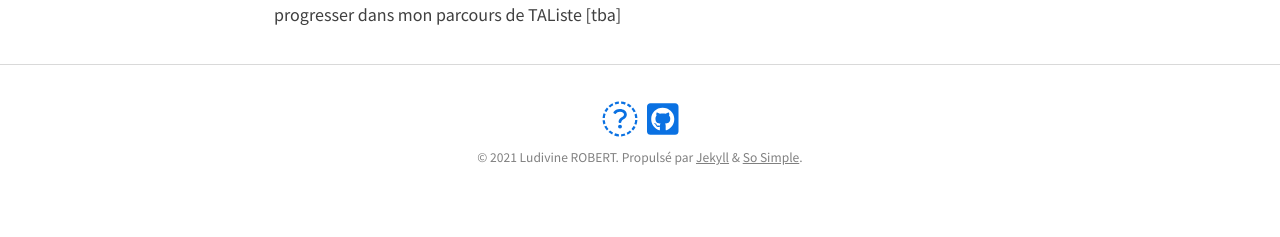
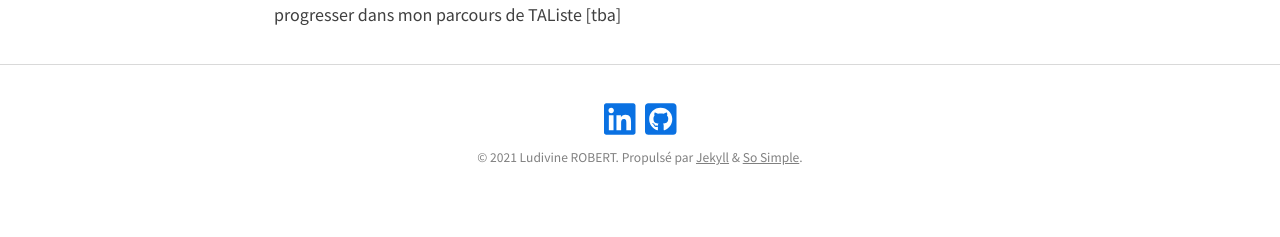
Before and after one commit to ludivinero/ludivinero.github.io, a Jekyll site: the page built from index.md, in a window 1280 px wide. Shown: the part 735-972 px from the top of the page. Built offline with Jekyll 4.4.1, drawn with Linux system fonts in a browser that asks for light colours; nearby versions of some CDN libraries.

Commit message:
Update _config.yml

```diff
--- a/_config.yml
+++ b/_config.yml
@@ -104,7 +104,7 @@ author:
 footer_links:
   - title: Linkedin
     url: https://www.linkedin.com/in/ludivinerobert3/
-    icon: fa fa-linkedin-square
+    icon: fab fa-linkedin
   - titles: Github
     url: https://github.com/LudivineRobert
     icon : fab fa-github-square
```
